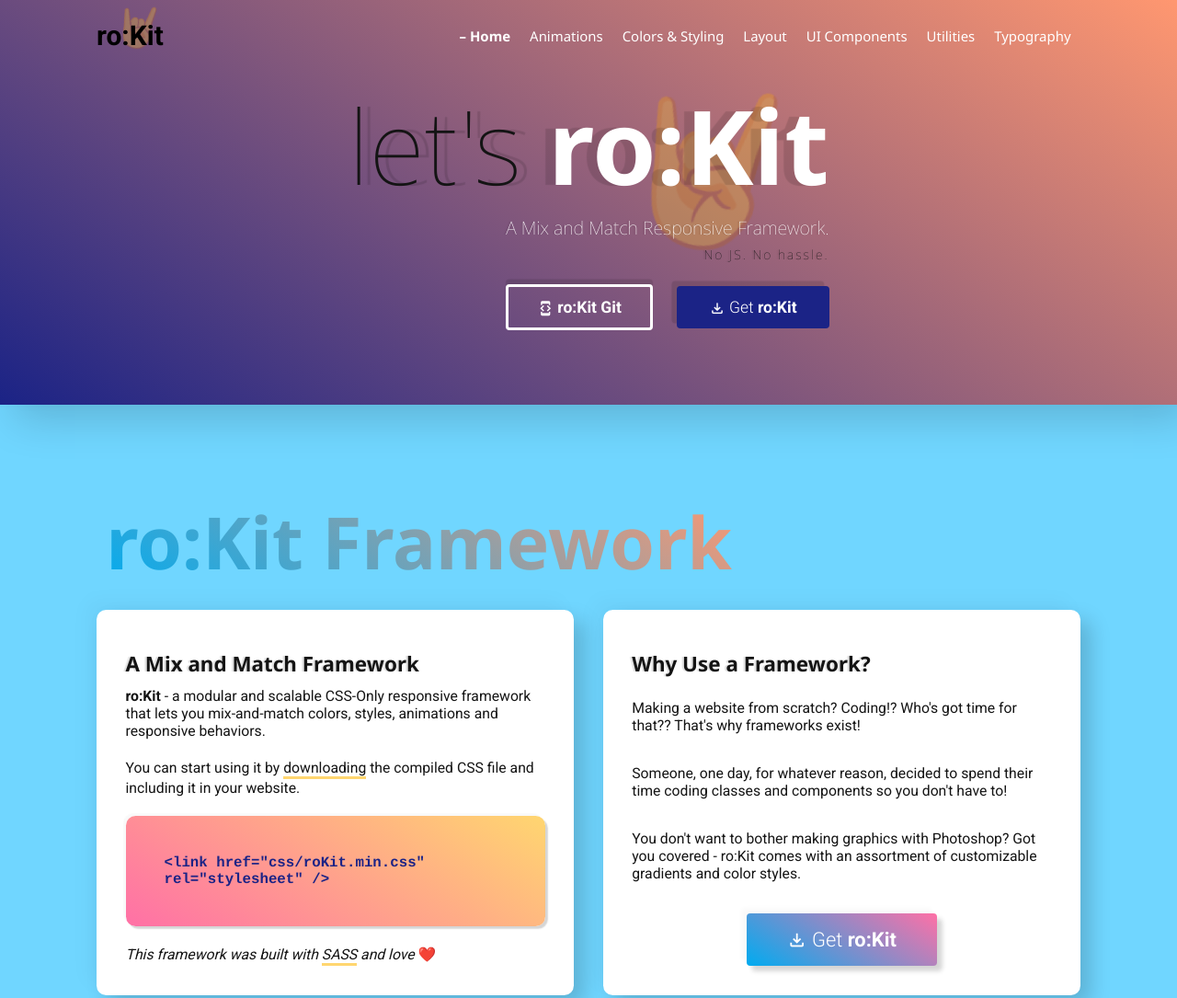
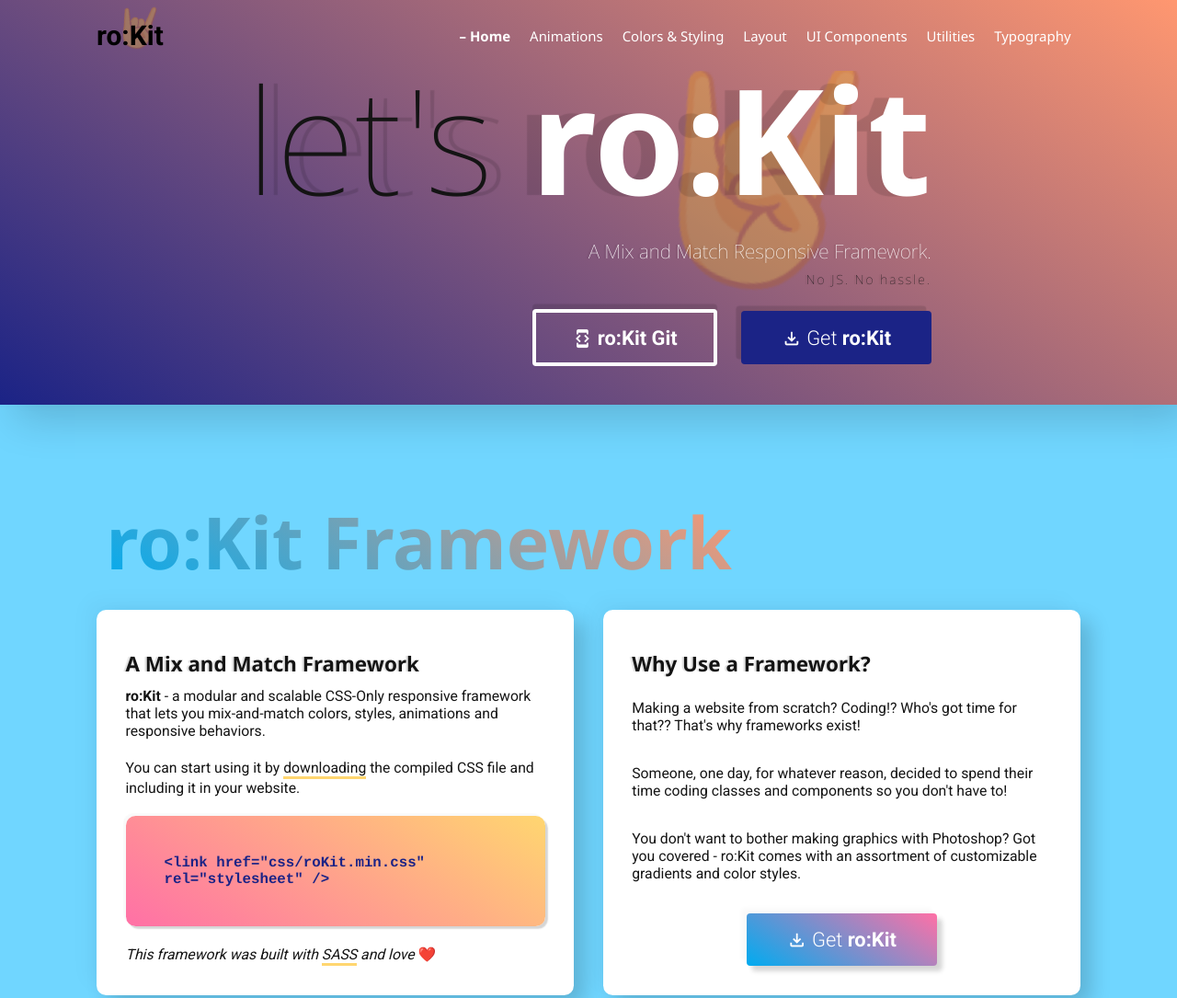
Before and after one commit to rokmesojedec/roKit-documentation, a website: page public/index.html in a window 1280 px wide. Shown: the top 1085 px of the page at 92% size. Drawn offline with nearby package versions, Linux system fonts and the light colour scheme.

Commit message:
Jumbo Text Size Fix

```diff
--- a/public/index.html
+++ b/public/index.html
@@ -44,7 +44,7 @@
                     vh-55
                     typescale-minor-third
                     typescale-md-perfect-fourth
-                    typescale-xl-augmented-fourth
+                    typescale-xl-perfect-fifth
                     gradient-code-secondary
                     slide-down-delay-2
                     shadow-9 z-3 relative
@@ -60,11 +60,11 @@
                 <h6 class="m-t-0 m-b-2 letter-spacing-2 weight-100 text-dark slide-down-delay-5 relative z-3"><small>No
                         JS. No
                         hassle.</small></h6>
-                <a class="btn btn-lg-lg slide-up-delay-6 outline border-light text-light box-shadow-top m-r-2"
+                <a class="btn btn-lg-lg btn-xl-xl slide-up-delay-6 outline border-light text-light box-shadow-top m-r-2"
                     href="https://github.com/rokmesojedec/rokit" target="_blank"><span class="material-icons-outlined">
                         developer_mode
                     </span> <strong>ro:Kit</strong> Git</a>
-                <a class="btn btn-lg-lg slide-up-delay-6 btn-dark code box-shadow-top-left" href="css/roKit.min.css"
+                <a class="btn btn-lg-lg btn-xl-xl slide-up-delay-6 btn-dark code box-shadow-top-left" href="css/roKit.min.css"
                     download>
                     <span class="material-icons-outlined">file_download</span> Get
                     <strong>ro:Kit</strong></a>
```
